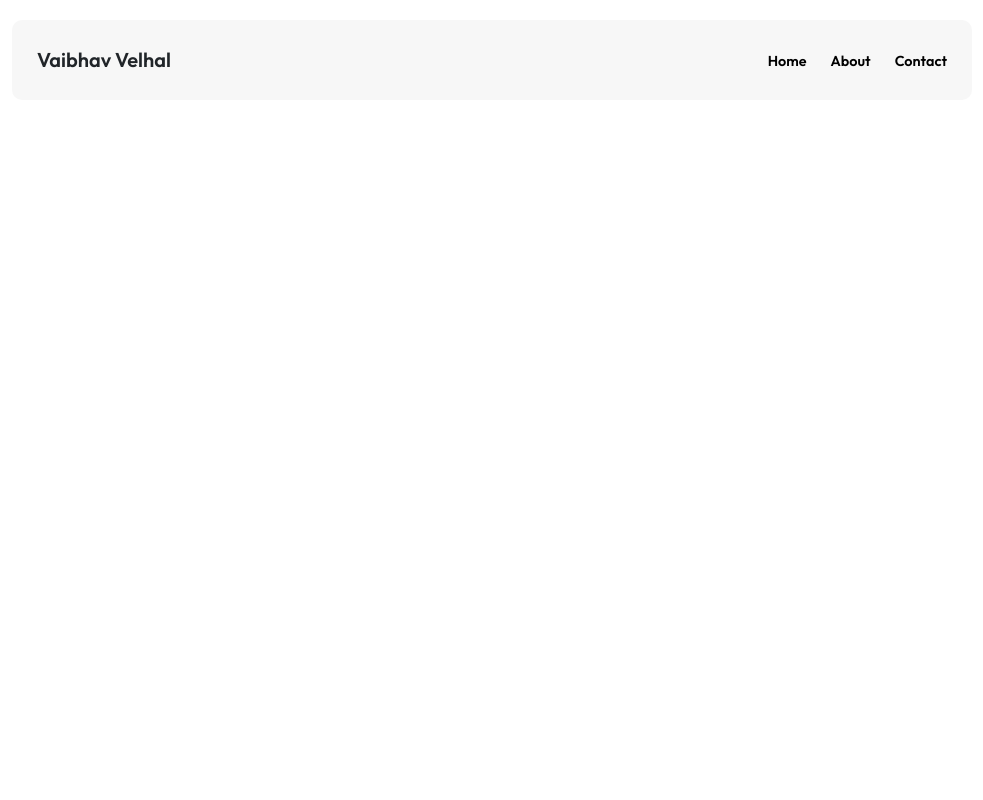
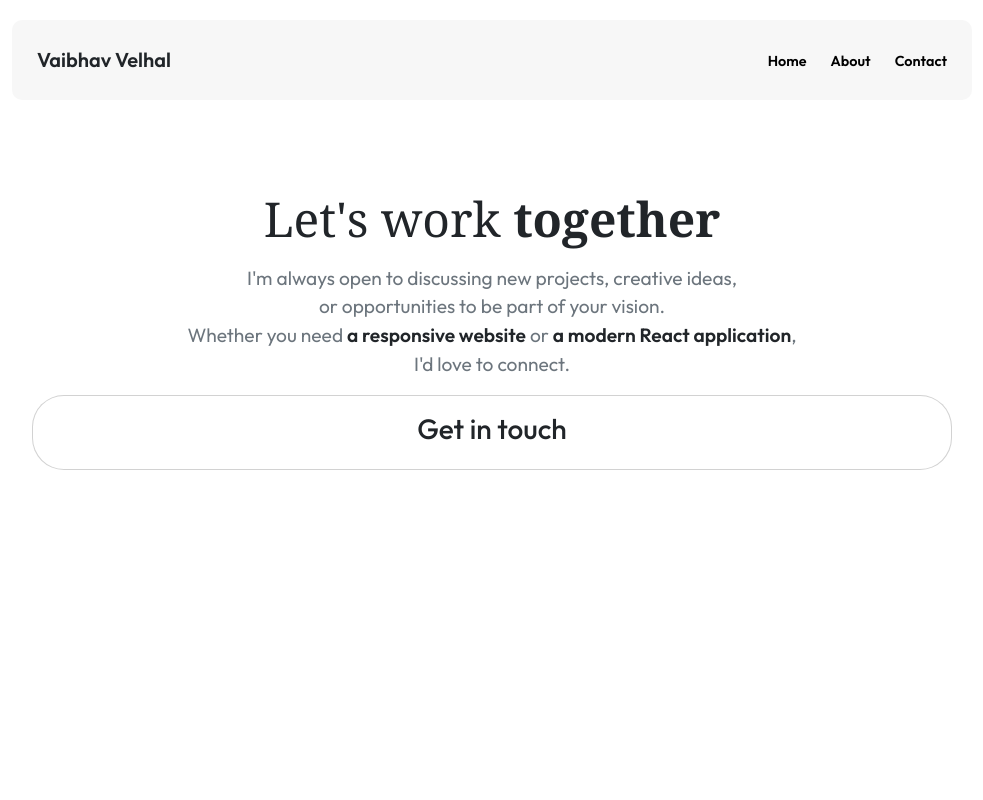
Before and after one commit to vaibhav-velhal/vaibhav-portfolio, a React (Vite) app: page /Contact in a window 1280 px wide. Shown: the top 800 px of the page, without its empty margins (148-1131 px from the left). Built offline with nearby package versions, Linux system fonts and the light colour scheme.

Commit message:
Hero section added at Contact page

```diff
--- a/src/pages/Contact/Contact.css
+++ b/src/pages/Contact/Contact.css
@@ -1,3 +1,10 @@
 .contact-page {
     min-height: 100vh;
+    margin-top: 190px;
 }
+
+/* Hero Section */
+.contact-hero h1 {
+    font-size: 3rem;
+    font-family: Georgia, 'Times New Roman', Times, serif;
+}
--- a/src/pages/Contact/Contact.jsx
+++ b/src/pages/Contact/Contact.jsx
@@ -1,9 +1,25 @@
 import './Contact.css';
 
-function Contact(){
+function Contact() {
 
-    return(
+    return (
         <section className="contact-page">
+
+            <div className="contact-hero text-center">
+                <h1 className="contact-title mb-3">Let's work <strong>together</strong></h1>
+                <p className="contact-subtext text-secondary">
+                    I'm always open to discussing new projects, creative ideas, <br />
+                    or opportunities to be part of your vision. <br />
+                    Whether you need <span className='text-dark fw-semibold'>a responsive website</span> or <span className='text-dark fw-semibold'>a modern React application</span>, <br />
+                    I'd love to connect.
+                </p>
+            </div>
+
+            <div className="contact-cards">
+                <div className="card text-center p-3 rounded-5">
+                    <h3>Get in touch</h3>
+                </div>
+            </div>
 
         </section>
     )
--- a/src/pages/Home/Home.css
+++ b/src/pages/Home/Home.css
@@ -12,12 +12,12 @@
 }
 
 /* Header section */
-section h1 {
+.home-page h1 {
     font-size: 4rem;
     font-family: Georgia, 'Times New Roman', Times, serif;
 }
 
-section h2 {
+.home-page h2 {
     font-size: 2.5rem;
 }
 
```
